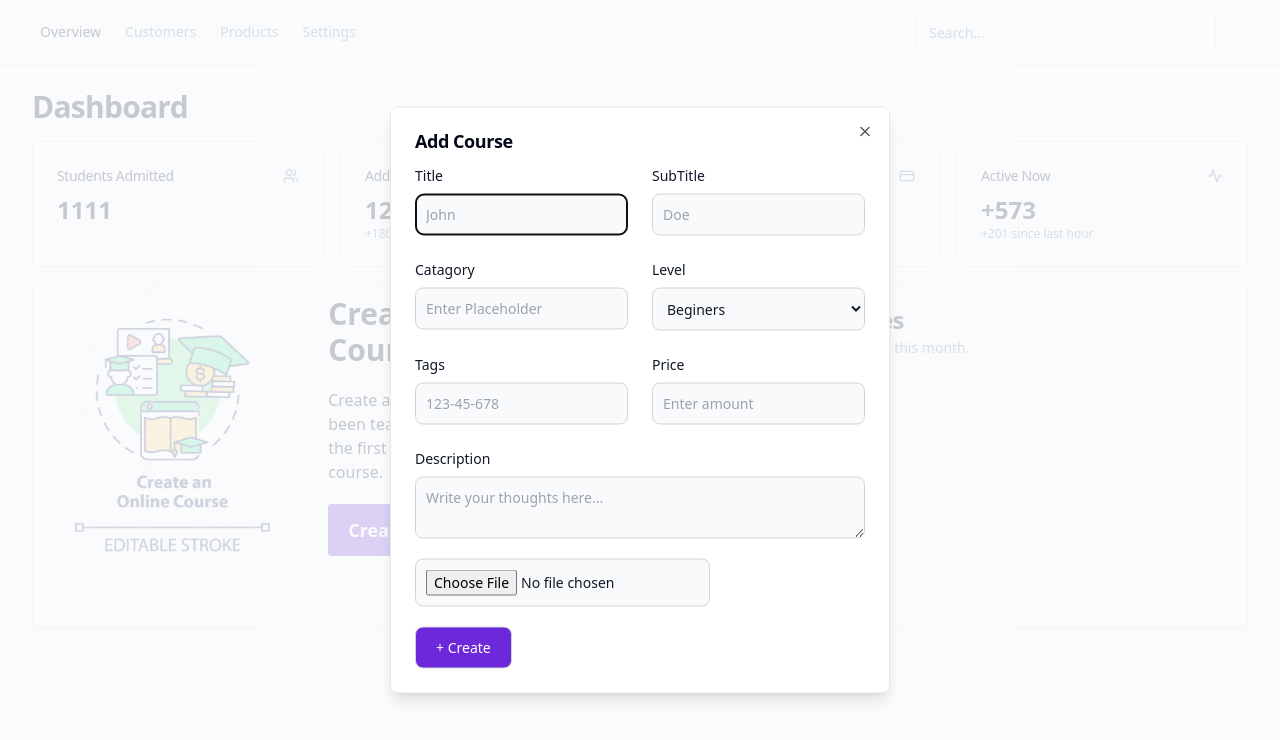
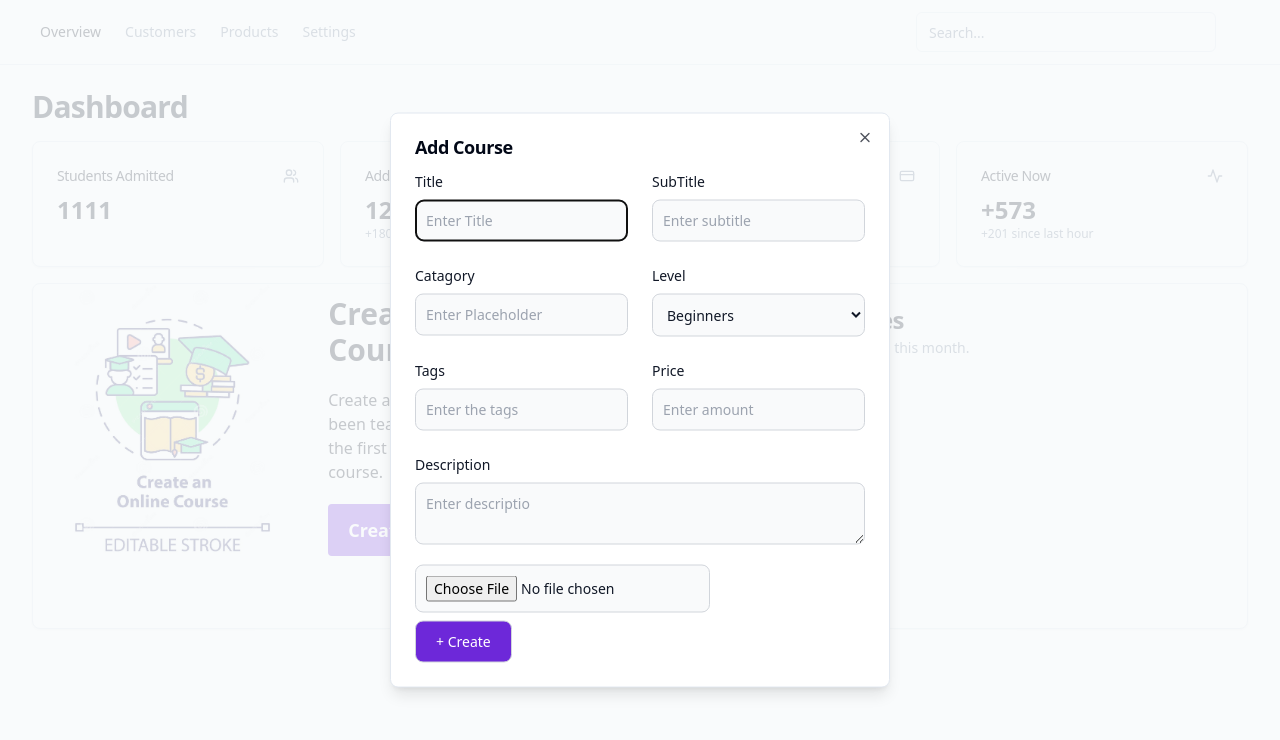
Before and after one commit to MohammedAnas1571/smartUP-front, a React (Vite) app: page /instructor/dashboard in a window 1280 px wide. Both pictures are taken after a click on the button "Create Your Course". Shown: the top 740 px of the page. Built offline with nearby package versions, Linux system fonts and the light colour scheme.

Commit message:
adding courses updates

```diff
--- a/src/App.tsx
+++ b/src/App.tsx
@@ -20,7 +20,7 @@ import SideBar from "./components/Navbar/SideBar"
 import { ProtectedRoute } from "./route/ProtectedRoute"
 import { Page404 } from "./Pages/404"
 import DashboardPage from "./Pages/Instructor/DashBoard"
-import { AddItem } from "./components/dashboard/addItems"
+
 
 
 
@@ -57,7 +57,7 @@ function App() {
 
         <Route path="/instructor/dashboard" element={<DashboardPage />}/>
         <Route path="/*" element={<Page404 />}/>
-        <Route path="/value" element={<AddItem/>}/>
+
 
 
         <Route path="/admin" element={<SideBar/>}>
--- a/src/components/dashboard/addItems.tsx
+++ b/src/components/dashboard/addItems.tsx
@@ -1,21 +1,59 @@
-
 import {
   Dialog,
   DialogContent,
   DialogHeader,
   DialogTitle,
-  DialogTrigger,
 } from "@/components/ui/dialog";
+import { useFormik } from "formik";
+import { addingSchema } from "@/validation/validation";
+import axios from "axios";
+import { toast } from "sonner";
+
+export function AddItem({
+  setSubmit,
+  submit,
+}: {
+  setSubmit: React.Dispatch<React.SetStateAction<boolean>>;
+  submit: boolean;
+}) {
+  const formik = useFormik({
+    initialValues: {
+      title: "",
+      subtitle: "",
+      catagory: "",
+      tags: "",
+      price: null,
+      level: "Beginners",
+      description: "",
+      image:'',
+    },
+    validationSchema: addingSchema,
+    onSubmit: async (values) => {
+      console.log(values);
+  //      try {
+  //       const formData = new FormData
+  //       formData.append("image", values.image[0])
+
+  //    const { data } = await axios.post("/auth/signIn", {values,formData});
 
 
-export function AddItem({setSubmit,submit}:{setSubmit:any,submit:boolean}) {
+  //       } catch (err: any) {
+  //         if ( err) {
+  //           toast(err.response.data.message);
+
+  //   }
+  // }
+  }
+})
+
+
   return (
-    <Dialog  open={submit} onOpenChange={setSubmit}  >
+    <Dialog open={submit} onOpenChange={setSubmit}>
       <DialogContent className="sm:max-w-[500px]">
         <DialogHeader>
           <DialogTitle>Add Course</DialogTitle>
         </DialogHeader>
-        <form>
+        <form onSubmit={formik.handleSubmit}>
           <div className="grid gap-6 mb-6 md:grid-cols-2">
             <div>
               <label className="block mb-2 text-sm font-medium text-gray-900 dark:text-white">
@@ -23,11 +61,15 @@ export function AddItem({setSubmit,submit}:{setSubmit:any,submit:boolean}) {
               </label>
               <input
                 type="text"
-                id="first_name"
+                name="title"
                 className="bg-gray-50 border border-gray-300 text-gray-900 text-sm rounded-lg focus:ring-blue-500 focus:border-blue-500 block w-full p-2.5 dark:bg-gray-700 dark:border-gray-600 dark:placeholder-gray-400 dark:text-white dark:focus:ring-blue-500 dark:focus:border-blue-500"
-                placeholder="John"
-                required
+                placeholder="Enter Title"
+                value={formik.values.title}
+                onChange={formik.handleChange}
               />
+              {formik.touched.title && formik.errors.title && (
+                <p className="text-red-600 text-sm  ">{formik.errors.title}</p>
+              )}
             </div>
             <div>
               <label className="block mb-2 text-sm font-medium text-gray-900 dark:text-white">
@@ -35,11 +77,17 @@ export function AddItem({setSubmit,submit}:{setSubmit:any,submit:boolean}) {
               </label>
               <input
                 type="text"
-                id="last_name"
+                name="subtitle"
                 className="bg-gray-50 border border-gray-300 text-gray-900 text-sm rounded-lg focus:ring-blue-500 focus:border-blue-500 block w-full p-2.5 dark:bg-gray-700 dark:border-gray-600 dark:placeholder-gray-400 dark:text-white dark:focus:ring-blue-500 dark:focus:border-blue-500"
-                placeholder="Doe"
-                required
+                placeholder="Enter subtitle"
+                value={formik.values.subtitle}
+                onChange={formik.handleChange}
               />
+              {formik.touched.subtitle && formik.errors.subtitle && (
+                <p className="text-red-600 text-sm  ">
+                  {formik.errors.subtitle}
+                </p>
+              )}
             </div>
             <div>
               <label className="block mb-2 text-sm font-medium text-gray-900 dark:text-white">
@@ -47,25 +95,31 @@ export function AddItem({setSubmit,submit}:{setSubmit:any,submit:boolean}) {
               </label>
               <input
                 type="text"
+                name="catagory"
                 className="bg-gray-50 border border-gray-300 text-gray-900 text-sm rounded-lg focus:ring-blue-500 focus:border-blue-500 block w-full p-2.5 dark:bg-gray-700 dark:border-gray-600 dark:placeholder-gray-400 dark:text-white dark:focus:ring-blue-500 dark:focus:border-blue-500"
                 placeholder="Enter Placeholder"
-                required
+                value={formik.values.catagory}
+                onChange={formik.handleChange}
               />
+              {formik.touched.catagory && formik.errors.catagory && (
+                <p className="text-red-600 text-sm  ">
+                  {formik.errors.catagory}
+                </p>
+              )}
             </div>
             <div>
-              <label
-                htmlFor="countries"
-                className="block mb-2 text-sm font-medium text-gray-900 dark:text-white"
-              >
+              <label className="block mb-2 text-sm font-medium text-gray-900 dark:text-white">
                 Level
               </label>
               <select
                 name="level"
+                value={formik.values.level }
+                onChange={formik.handleChange}
                 className="bg-gray-50 border border-gray-300 text-gray-900 text-sm rounded-lg focus:ring-blue-500 focus:border-blue-500 block w-full p-2.5 dark:bg-gray-700 dark:border-gray-600 dark:placeholder-gray-400 dark:text-white dark:focus:ring-blue-500 dark:focus:border-blue-500"
               >
-                <option>Beginers</option>
-                <option>Intermediate</option>
-                <option>Advanced</option>
+                <option value="Beginners">Beginners</option>
+                <option value="Intermediate">Intermediate</option>
+                <option value="Advanced">Advanced</option>
               </select>
             </div>
             <div>
@@ -74,28 +128,31 @@ export function AddItem({setSubmit,submit}:{setSubmit:any,submit:boolean}) {
               </label>
               <input
                 type="text"
-                id="phone"
+                name="tags"
                 className="bg-gray-50 border  border-gray-300 text-gray-900 text-sm rounded-lg focus:ring-blue-500 focus:border-blue-500 block w-full p-2.5 dark:bg-gray-700 dark:border-gray-600 dark:placeholder-gray-400 dark:text-white dark:focus:ring-blue-500 dark:focus:border-blue-500"
-                placeholder="123-45-678"
-                pattern="[0-9]{3}-[0-9]{2}-[0-9]{3}"
-                required
+                placeholder="Enter the tags"
+                value={formik.values.tags}
+                onChange={formik.handleChange}
               />
+              {formik.touched.tags && formik.errors.tags && (
+                <p className="text-red-600 text-sm  ">{formik.errors.tags}</p>
+              )}
             </div>
             <div>
-              <label
-                htmlFor="phone"
-                className="block mb-2 text-sm font-medium text-gray-900 dark:text-white"
-              >
+              <label className="block mb-2 text-sm font-medium text-gray-900 dark:text-white">
                 Price
               </label>
               <input
                 type="text"
-                id="phone"
+                name="price"
                 className="bg-gray-50 border  border-gray-300 text-gray-900 text-sm rounded-lg focus:ring-blue-500 focus:border-blue-500 block w-full p-2.5 dark:bg-gray-700 dark:border-gray-600 dark:placeholder-gray-400 dark:text-white dark:focus:ring-blue-500 dark:focus:border-blue-500"
                 placeholder="Enter amount"
-
-                required
+                value={formik.values.price === null ? '' : formik.values.price}
+                onChange={formik.handleChange}
               />
+              {formik.touched.price && formik.errors.price && (
+                <p className="text-red-600 text-sm  ">{formik.errors.price}</p>
+              )}
             </div>
           </div>
           <div>
@@ -103,15 +160,31 @@ export function AddItem({setSubmit,submit}:{setSubmit:any,submit:boolean}) {
               Description
             </label>
             <textarea
-              id="message"
+              name="description"
               className="block p-2.5 w-full text-sm text-gray-900 bg-gray-50 rounded-lg border border-gray-300 focus:ring-blue-500 focus:border-blue-500 dark:bg-gray-700 dark:border-gray-600 dark:placeholder-gray-400 dark:text-white dark:focus:ring-blue-500 dark:focus:border-blue-500"
-              placeholder="Write your thoughts here..."
+              placeholder="Enter descriptio"
+              value={formik.values.description}
+              onChange={formik.handleChange}
             ></textarea>
+            {formik.touched.description && formik.errors.description && (
+              <p className="text-red-600 text-sm  ">
+                {formik.errors.description}
+              </p>
+            )}
           </div>
           <input
-            className="block mt-5 p-2.5 mb-3 text-sm text-gray-900 border border-gray-300 rounded-lg cursor-pointer bg-gray-50 dark:text-gray-400 focus:outline-none dark:bg-gray-700 dark:border-gray-600 dark:placeholder-gray-400"
+            name="image"
+            className="block mt-5 p-2.5  text-sm text-gray-900 border border-gray-300 rounded-lg cursor-pointer bg-gray-50 dark:text-gray-400 focus:outline-none dark:bg-gray-700 dark:border-gray-600 dark:placeholder-gray-400"
             type="file"
+
+            onChange={(e:React.ChangeEvent<HTMLInputElement>) => {
+              formik.setFieldValue('image', e.currentTarget.files?.[0])
+            }}
           />
+          {formik.touched.image && formik.errors.image && (
+            <p className="text-red-600 text-sm">{formik.errors.image}</p>
+          )}
+
           <button
             type="submit"
             className="text-white hover:opacity-90 bg-violet-700 mt-2 border border-gray-300 focus:ring-4 focus:outline-none focus:ring-blue-300 font-medium rounded-lg text-sm w-full sm:w-auto px-5 py-2.5 text-center dark:bg-blue-600 dark:hover:bg-blue-700 dark:focus:ring-blue-800"
--- a/src/validation/validation.tsx
+++ b/src/validation/validation.tsx
@@ -41,3 +41,25 @@ export const verificationPassword = Yup.object({
 )
 .required("Password is required"),
 });
+export const addingSchema = Yup.object().shape({
+  title: Yup.string().min(6, "Minimum 6 characters are required.").required("Title is required"),
+  subtitle: Yup.string().min(6, "Minimum 10 characters are required.").required("Subtitle is required"),
+  catagory: Yup.string().required("Category is required"),
+  tags: Yup.string().required("Tags is required"),
+
+  price: Yup.number().typeError("Price should be a number").required("Price is required"),
+
+  description: Yup.string().min(20, "Minimum 20 letters are required").required("Description is required"),
+  image: Yup.mixed().required("File is required").test(
+    "fileType",
+    "Unsupported File Format",
+    (value:any) => {
+      if (!value) {
+        return true;
+      }
+
+      const supportedFormats = ["image/jpeg", "image/png"];
+      return supportedFormats.includes(value.type);
+    }
+  ),
+});
```
